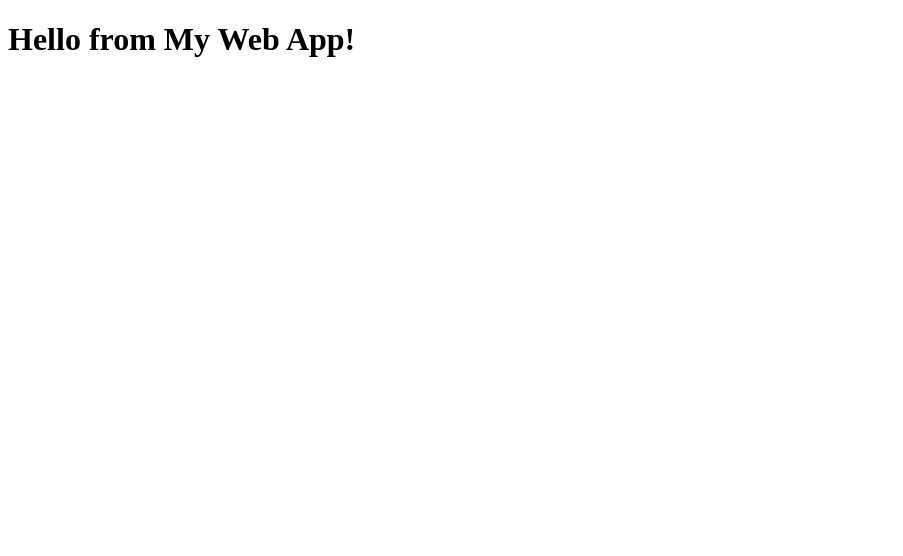
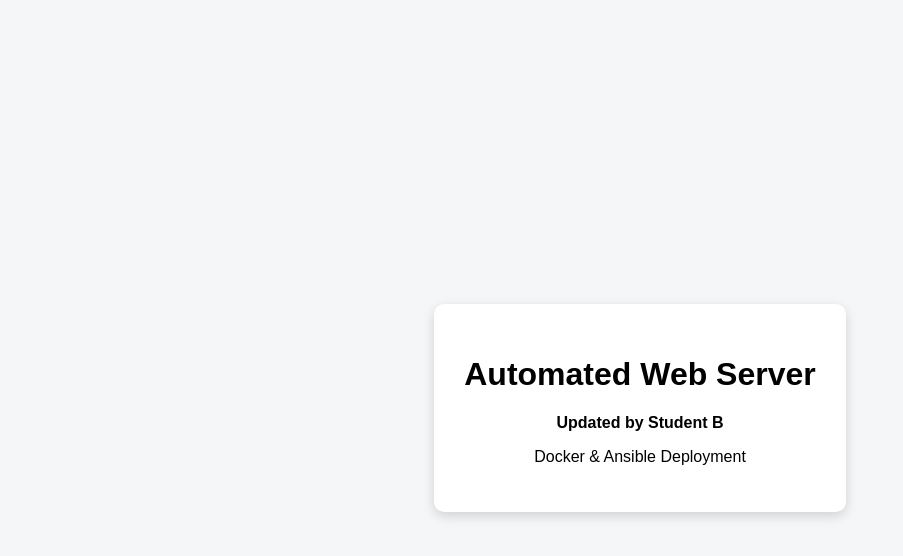
Before and after one commit to ziadmekky/devops-webserver, a plain HTML site: page app/index.html in a window 1280 px wide. Shown: the whole page, without its empty margins (0-903 px from the left). Drawn offline with Linux system fonts and the light colour scheme.

Commit message:
feat: updated web server content by Student B

```diff
--- a/app/index.html
+++ b/app/index.html
@@ -1,9 +1,30 @@
 <!DOCTYPE html>
 <html>
 <head>
-    <title>My Web App</title>
+  <title>DevOps Project</title>
+  <style>
+    body {
+      background: #f4f6f8;
+      font-family: Arial;
+      display: flex;
+      justify-content: center;
+      align-items: center;
+      height: 100vh;
+    }
+    .box {
+      background: white;
+      padding: 30px;
+      border-radius: 10px;
+      box-shadow: 0 4px 12px rgba(0,0,0,0.15);
+      text-align: center;
+    }
+  </style>
 </head>
 <body>
-    <h1>Hello from My Web App!</h1>
+  <div class="box">
+    <h1>Automated Web Server</h1>
+    <p><strong>Updated by Student B</strong></p>
+    <p>Docker & Ansible Deployment</p>
+  </div>
 </body>
 </html>
```
